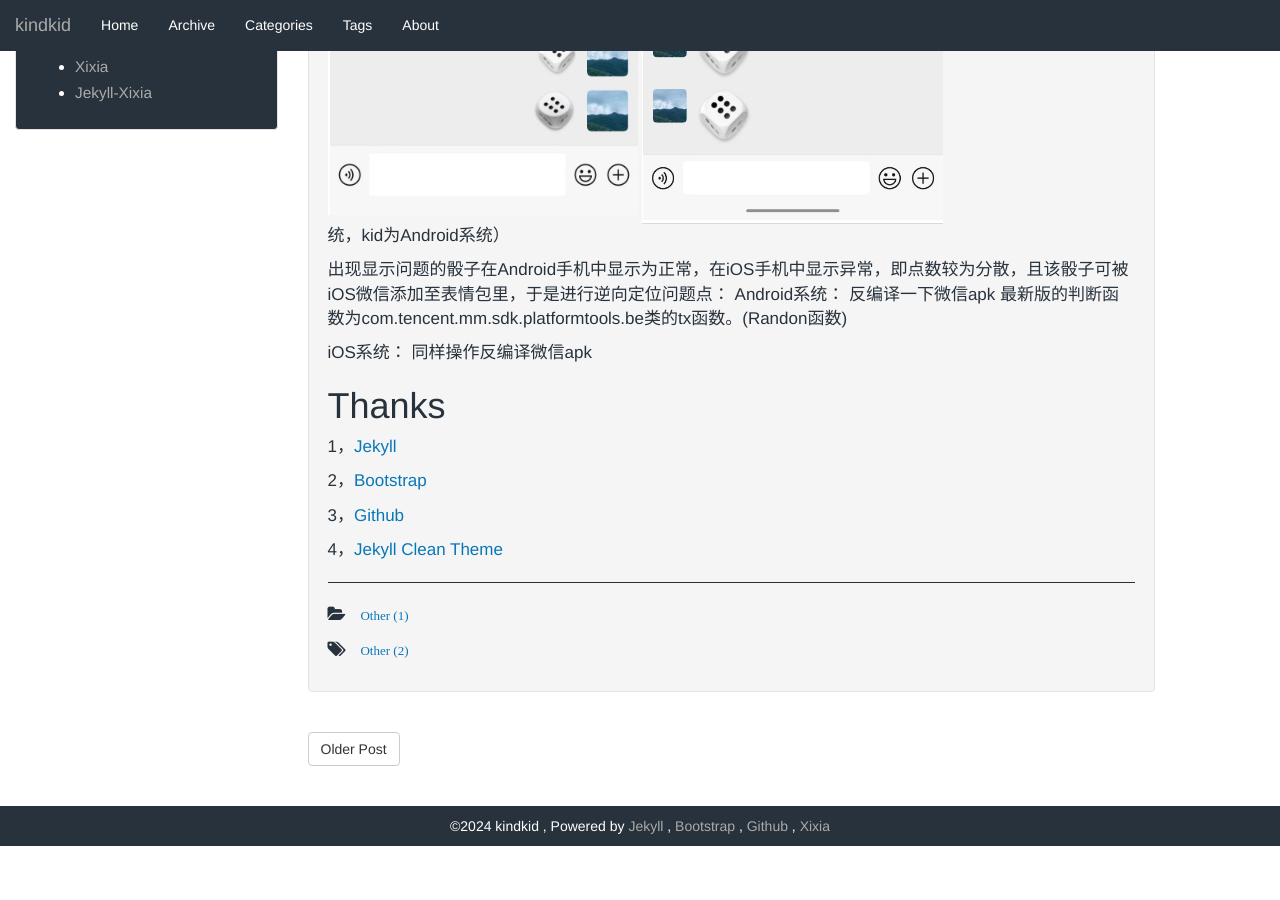
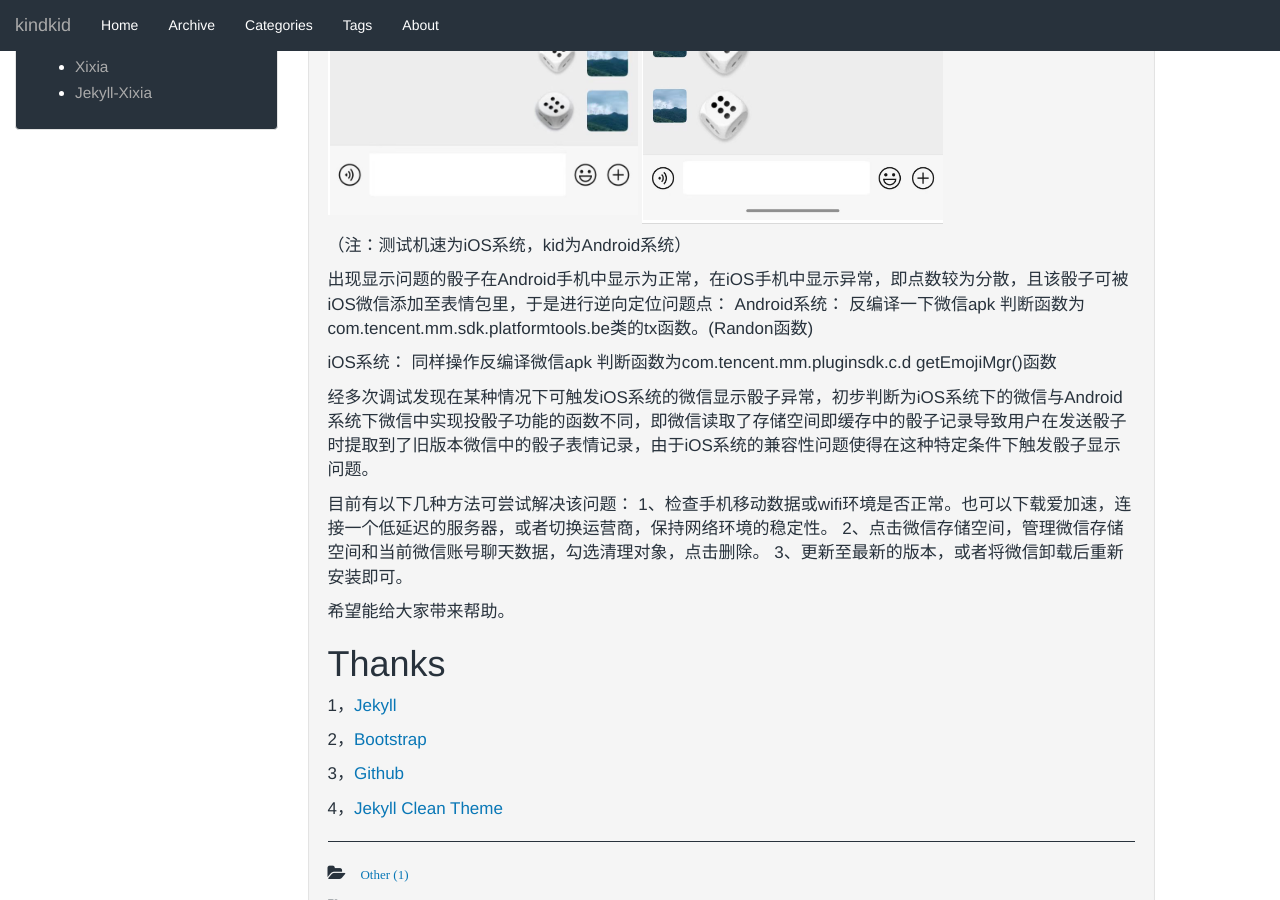
Before and after one commit to polarisrookie/polarisrookie.github.io, a Jekyll site: the page built from _posts/2023-09-11-README.markdown, in a window 1280 px wide and 900 px high, scrolled down 728 px. Built offline with Jekyll 4.4.1, drawn with Linux system fonts in a browser that asks for light colours; before the commit the page ends 1574 px from its top, so only the background shows below that.

Commit message:
Update 2023-09-11-README.markdown

```diff
--- a/_posts/2023-09-11-README.markdown
+++ b/_posts/2023-09-11-README.markdown
@@ -13,19 +13,31 @@ Jekyll kindkid
 在一次测试中，我发现微信投骰子功能存在显示问题，即同一个骰子不同手机显示效果不一样：
 ![Xixia]({{ site.baseurl }}//assets/images/test3.png)
 ![Xixia]({{ site.baseurl }}//assets/images/test4.png)
+
 （注：测试机速为iOS系统，kid为Android系统）
 
 出现显示问题的骰子在Android手机中显示为正常，在iOS手机中显示异常，即点数较为分散，且该骰子可被iOS微信添加至表情包里，于是进行逆向定位问题点：
 Android系统：
 反编译一下微信apk
-最新版的判断函数为com.tencent.mm.sdk.platformtools.be类的tx函数。(Randon函数)
+判断函数为com.tencent.mm.sdk.platformtools.be类的tx函数。(Randon函数)
 
 iOS系统：
 同样操作反编译微信apk
+判断函数为com.tencent.mm.pluginsdk.c.d getEmojiMgr()函数
+
+经多次调试发现在某种情况下可触发iOS系统的微信显示骰子异常，初步判断为iOS系统下的微信与Android系统下微信中实现投骰子功能的函数不同，即微信读取了存储空间即缓存中的骰子记录导致用户在发送骰子时提取到了旧版本微信中的骰子表情记录，由于iOS系统的兼容性问题使得在这种特定条件下触发骰子显示问题。
+
+目前有以下几种方法可尝试解决该问题：
+1、检查手机移动数据或wifi环境是否正常。也可以下载爱加速，连接一个低延迟的服务器，或者切换运营商，保持网络环境的稳定性。
+2、点击微信存储空间，管理微信存储空间和当前微信账号聊天数据，勾选清理对象，点击删除。
+3、更新至最新的版本，或者将微信卸载后重新安装即可。
+
+希望能给大家带来帮助。
 
 
 Thanks
 ======
+
 
 1，[Jekyll][jekyll-url]
 
```
